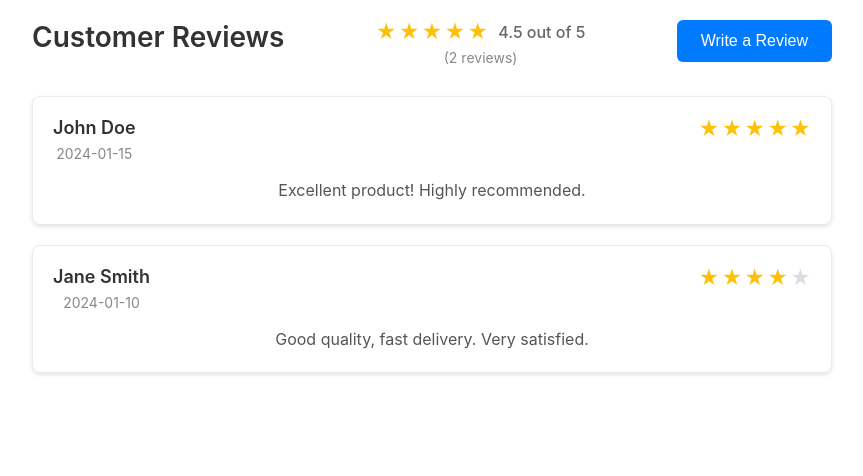
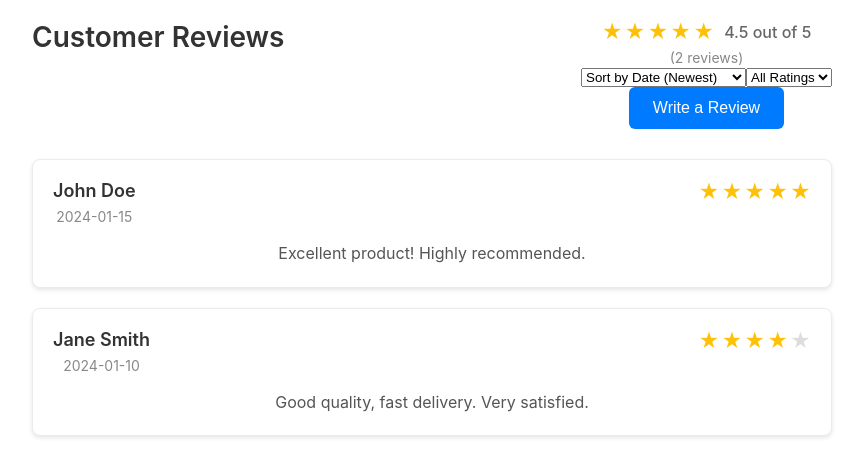
Before and after one commit to abhi11-09-06/React-Review, a React (Create React App) app: page / in a window 1280 px wide. Shown: the top 476 px of the page, without its empty margins (208-1071 px from the left). Built offline with nearby package versions, Linux system fonts and the light colour scheme.

Commit message:
Update Review.jsx

```diff
--- a/src/component/Review.jsx
+++ b/src/component/Review.jsx
@@ -1,9 +1,7 @@
-// src/component/Review.js
 import React, { useState, useRef, useEffect } from 'react';
 import './Review.css';
 
 const Review = () => {
-  // useState hooks for component state
   const [reviews, setReviews] = useState([
     {
       id: 1,
@@ -30,22 +28,20 @@ const Review = () => {
   const [showForm, setShowForm] = useState(false);
   const [isSubmitting, setIsSubmitting] = useState(false);
   const [formErrors, setFormErrors] = useState({});
+  const [sortBy, setSortBy] = useState('date'); // New: Sorting state
+  const [filterRating, setFilterRating] = useState(0); // New: Filter by rating
 
-  // useRef hooks for DOM references and persistent values
   const nameInputRef = useRef(null);
   const commentTextareaRef = useRef(null);
   const formContainerRef = useRef(null);
-  const reviewCountRef = useRef(2); // Keep track of initial review count
-  const submitButtonRef = useRef(null);
+  const reviewCountRef = useRef(2);
 
-  // Focus on name input when form opens
   useEffect(() => {
     if (showForm && nameInputRef.current) {
       nameInputRef.current.focus();
     }
   }, [showForm]);
 
-  // Scroll to form when it opens
   useEffect(() => {
     if (showForm && formContainerRef.current) {
       formContainerRef.current.scrollIntoView({
@@ -55,7 +51,6 @@ const Review = () => {
     }
   }, [showForm]);
 
-  // Star Rating Component with useRef
   const StarRating = ({ rating, interactive = false, onRatingChange }) => {
     const [hoveredRating, setHoveredRating] = useState(0);
     const starContainerRef = useRef(null);
@@ -63,7 +58,6 @@ const Review = () => {
     const handleClick = (value) => {
       if (interactive && onRatingChange) {
         onRatingChange(value);
-        // Clear any previous errors when rating is selected
         setFormErrors(prev => ({ ...prev, rating: '' }));
       }
     };
@@ -113,12 +107,10 @@ const Review = () => {
     );
   };
 
-  // Calculate average rating using useRef to avoid recalculation
   const averageRating = reviews.length > 0
     ? (reviews.reduce((sum, review) => sum + review.rating, 0) / reviews.length).toFixed(1)
     : 0;
 
-  // Form validation function
   const validateForm = () => {
     const errors = {};
 
@@ -140,12 +132,10 @@ const Review = () => {
     return Object.keys(errors).length === 0;
   };
 
-  // Handle form submission with useRef and useState
   const handleSubmit = async (e) => {
     e.preventDefault();
 
     if (!validateForm()) {
-      // Focus on first field with error
       if (formErrors.name && nameInputRef.current) {
         nameInputRef.current.focus();
       } else if (formErrors.comment && commentTextareaRef.current) {
@@ -156,7 +146,6 @@ const Review = () => {
 
     setIsSubmitting(true);
 
-    // Simulate API call delay
     await new Promise(resolve => setTimeout(resolve, 1000));
 
     const review = {
@@ -168,13 +157,11 @@ const Review = () => {
     setReviews(prevReviews => [review, ...prevReviews]);
     reviewCountRef.current += 1;
 
-    // Reset form
     setNewReview({ name: '', rating: 0, comment: '' });
     setFormErrors({});
     setShowForm(false);
     setIsSubmitting(false);
 
-    // Clear form fields using refs
     if (nameInputRef.current) nameInputRef.current.value = '';
     if (commentTextareaRef.current) commentTextareaRef.current.value = '';
   };
@@ -186,7 +173,6 @@ const Review = () => {
       [name]: value
     }));
 
-    // Clear error when user starts typing
     if (formErrors[name]) {
       setFormErrors(prev => ({ ...prev, [name]: '' }));
     }
@@ -202,7 +188,6 @@ const Review = () => {
   const handleFormToggle = () => {
     setShowForm(prev => !prev);
     if (showForm) {
-      // Reset form when closing
       setNewReview({ name: '', rating: 0, comment: '' });
       setFormErrors({});
     }
@@ -214,10 +199,21 @@ const Review = () => {
     setFormErrors({});
   };
 
+  // New: Sorting and filtering logic
+  const sortedAndFilteredReviews = reviews
+    .filter(review => filterRating === 0 || review.rating === filterRating)
+    .sort((a, b) => {
+      if (sortBy === 'rating') {
+        return b.rating - a.rating || new Date(b.date) - new Date(a.date);
+      }
+      return new Date(b.date) - new Date(a.date);
+    });
+
   return (
     <div className="review-container">
       <div className="review-header">
         <h2>Customer Reviews</h2>
+        <div className="review-controls">
           <div className="review-stats">
             <div className="average-rating">
               <StarRating rating={Math.round(averageRating)} />
@@ -227,12 +223,33 @@ const Review = () => {
               ({reviews.length} {reviews.length === 1 ? 'review' : 'reviews'})
             </div>
           </div>
+          <div className="review-filters">
+            <select
+              value={sortBy}
+              onChange={(e) => setSortBy(e.target.value)}
+              className="sort-select"
+            >
+              <option value="date">Sort by Date (Newest)</option>
+              <option value="rating">Sort by Rating (Highest)</option>
+            </select>
+            <select
+              value={filterRating}
+              onChange={(e) => setFilterRating(Number(e.target.value))}
+              className="filter-select"
+            >
+              <option value={0}>All Ratings</option>
+              {[1, 2, 3, 4, 5].map(rating => (
+                <option key={rating} value={rating}>{rating} Stars</option>
+              ))}
+            </select>
+          </div>
           <button
             className="add-review-btn"
             onClick={handleFormToggle}
           >
             {showForm ? 'Cancel' : 'Write a Review'}
           </button>
+        </div>
       </div>
 
       {showForm && (
@@ -295,7 +312,6 @@ const Review = () => {
 
             <div className="form-actions">
               <button
-                ref={submitButtonRef}
                 type="submit"
                 className="submit-btn"
                 disabled={isSubmitting}
@@ -316,13 +332,17 @@ const Review = () => {
       )}
 
       <div className="reviews-list">
-        {reviews.length === 0 ? (
+        {sortedAndFilteredReviews.length === 0 ? (
           <div className="no-reviews">
-            <p>No reviews yet. Be the first to review!</p>
+            <p>No reviews match the selected filters.</p>
           </div>
         ) : (
-          reviews.map((review) => (
-            <div key={review.id} className="review-card">
+          sortedAndFilteredReviews.map((review, index) => (
+            <div
+              key={review.id}
+              className="review-card"
+              style={{ animationDelay: `${index * 0.1}s` }}
+            >
               <div className="review-header-card">
                 <div className="reviewer-info">
                   <h4>{review.name}</h4>
```
Lines whose indentation alone changed are shown as unchanged.
